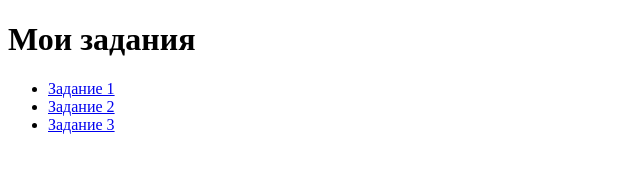
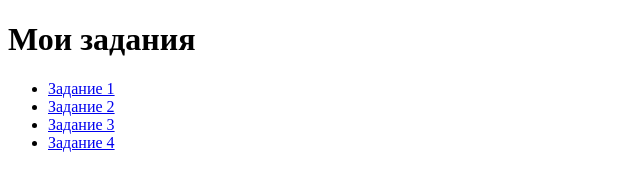
Before and after one commit to dashwxkw/dashwxkw.github.io, a plain HTML site: page index.html in a window 1280 px wide. Shown: the full height of the page, 0-640 px from the left. Drawn offline with Linux system fonts and the light colour scheme.

Commit message:
last test

```diff
--- a/index.html
+++ b/index.html
@@ -12,6 +12,7 @@
     <li><a href="task_1/index.html"> Задание 1</a> </li>
     <li><a href="task_2/index.html"> Задание 2</a> </li>
     <li><a href="task_3/index.html"> Задание 3</a> </li>
+    <li><a href="task_4/index.html"> Задание 4</a> </li>
   </ul>
 
 </body>
```
